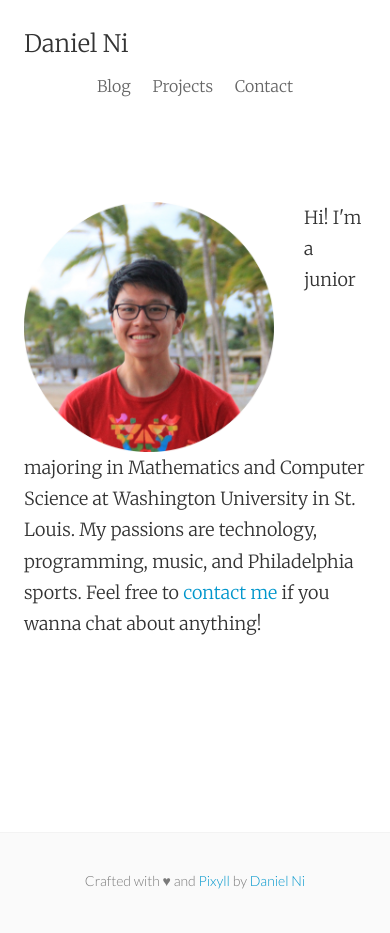
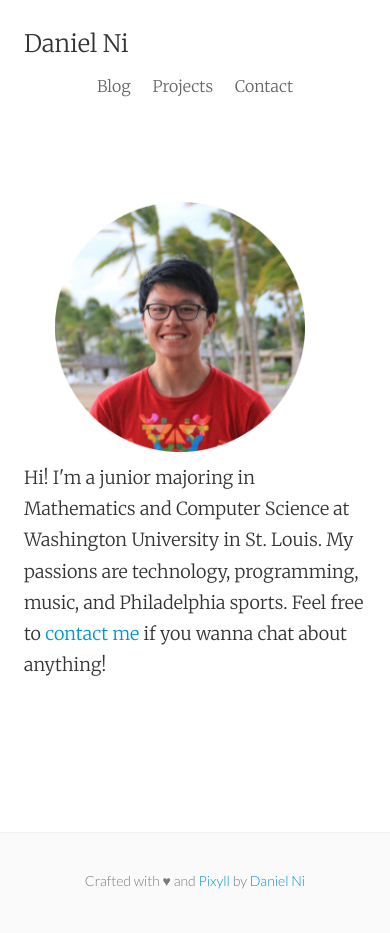
Before and after one commit to DanielNi/danielni.github.io, a Jekyll site: the page built from index.html, in a window 390 px wide. Built offline with Jekyll 4.4.1, drawn with Linux system fonts in a browser that asks for light colours.

Commit message:
fixed homepage css for mobile devices

```diff
--- /dev/null
+++ b/css/index.css
@@ -0,0 +1,15 @@
+img {
+	width: 250px;
+	float: left;
+	padding-right: 30px;
+}
+
+@media only screen and (max-width: 800px) {
+	img {
+		padding-right: none;
+		padding-bottom: 10px;
+		float: none;
+		display: block;
+		margin: 0 auto;
+	}
+}
--- a/index.html
+++ b/index.html
@@ -3,7 +3,8 @@ layout: page
 title:
 ---
 
-<img src="/assets/profile.jpg" alt="This is me." style="width: 250px; float: left; padding-right: 30px;"/>
+<link rel="stylesheet" type="text/css" href="css/index.css"/>
 
+<img src="/assets/profile.jpg" alt="This is me."/>
 
 <p>Hi! I'm a junior majoring in Mathematics and Computer Science at Washington University in St. Louis. My passions are technology, programming, music, and Philadelphia sports. Feel free to <a href="http://danielni.me/contact">contact me</a> if you wanna chat about anything!</p>
```
Also changed, not shown: 1 other file.
